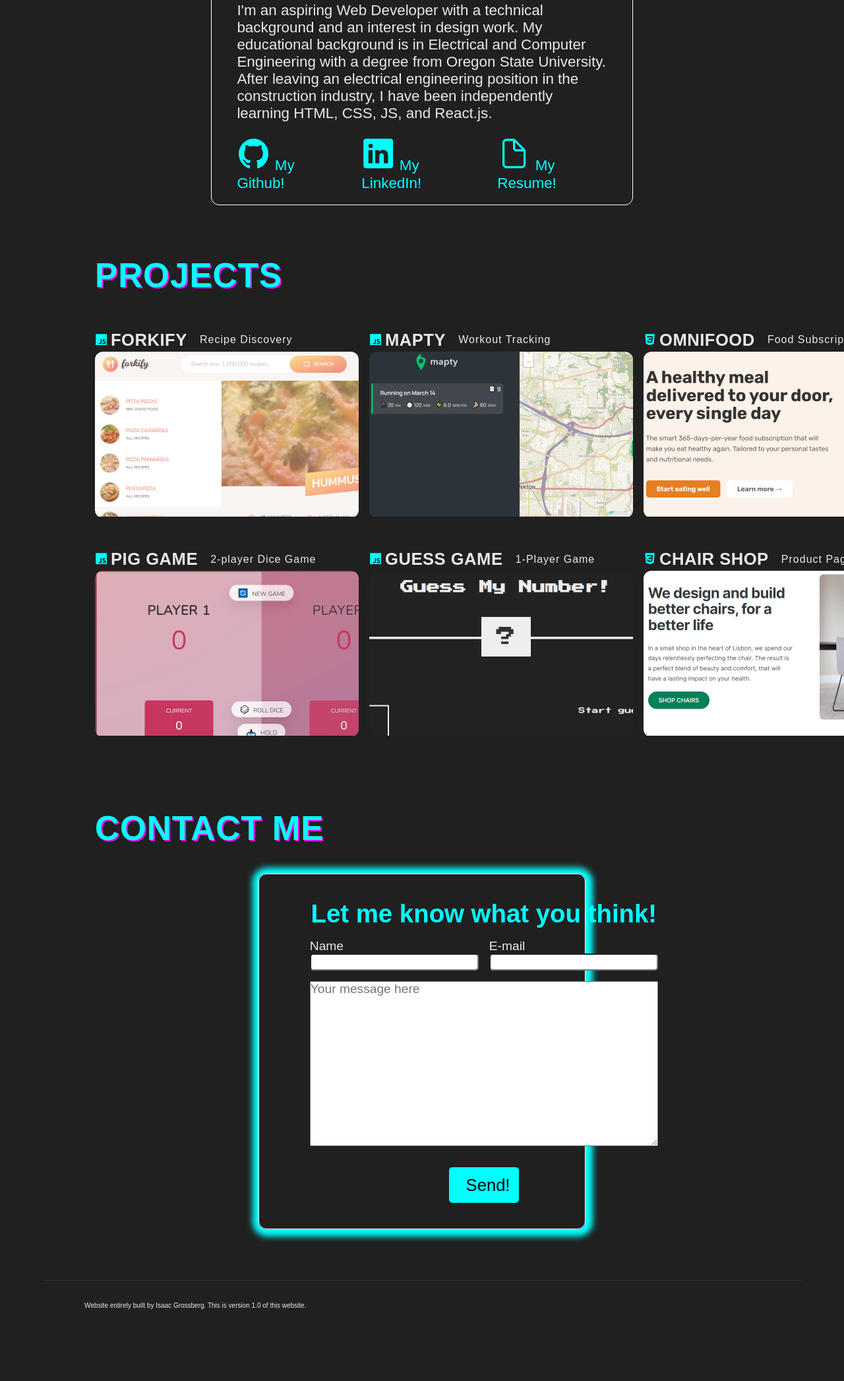
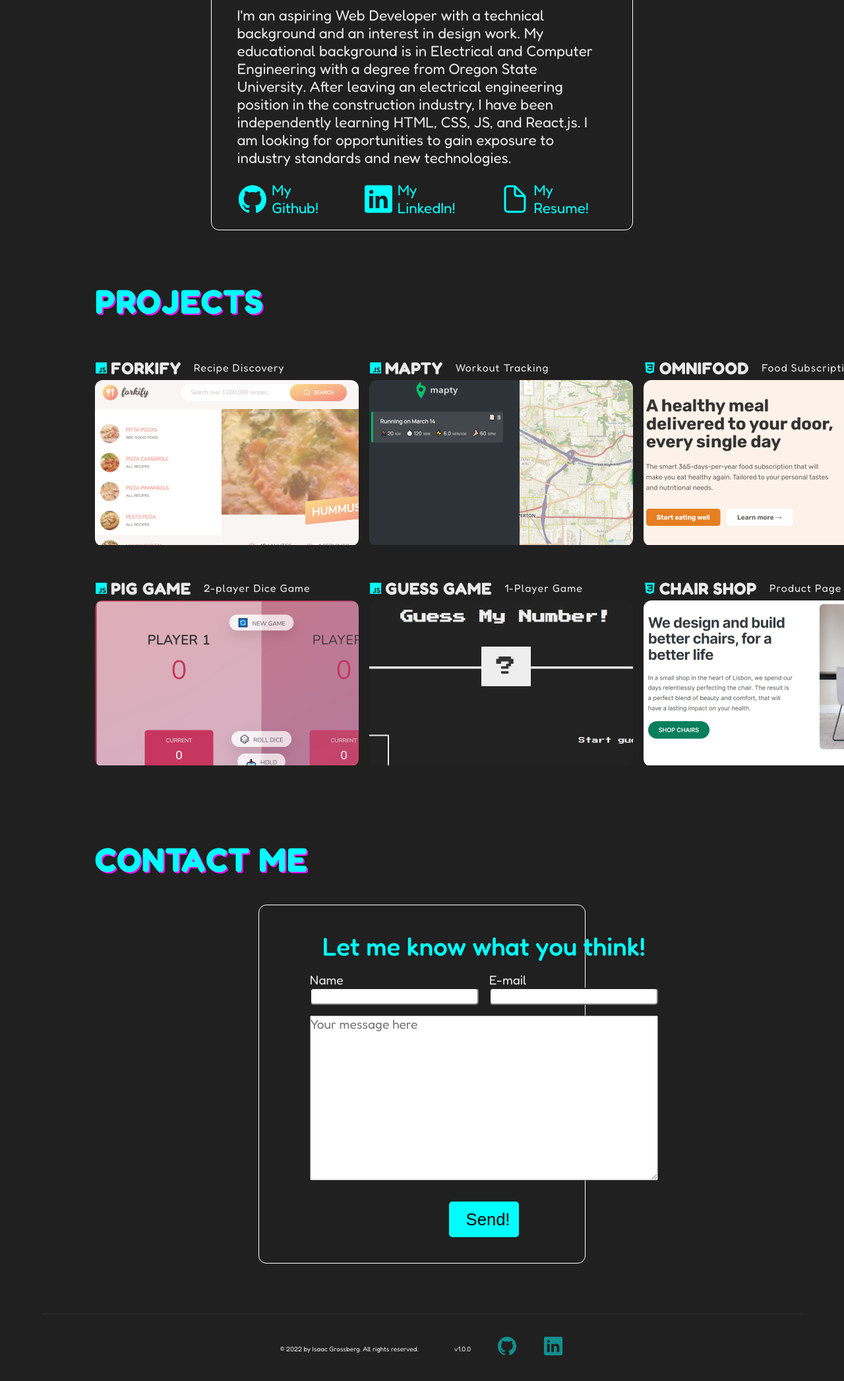
Before and after one commit to igrossberg23/my-website, a plain HTML site: page index.html in a window 1280 px wide. Shown: the part 375-2468 px from the top of the page at 66% size. Before the commit the page ends 2391 px from the top, so only its background shows below. Drawn offline with nearby package versions, Linux system fonts and the light colour scheme.

Commit message:
Added resume + more tweaks

```diff
--- a/index.html
+++ b/index.html
@@ -19,6 +19,14 @@
       src="https://unpkg.com/ionicons@5.5.2/dist/ionicons/ionicons.js"
     ></script>
 
+    <!-- Google Fonts -->
+    <link rel="preconnect" href="https://fonts.googleapis.com" />
+    <link rel="preconnect" href="https://fonts.gstatic.com" crossorigin />
+    <link
+      href="https://fonts.googleapis.com/css2?family=Fredoka:wght@400;500;700&display=swap"
+      rel="stylesheet"
+    />
+
     <title>Isaac Grossberg &mdash; Junior Web Developer</title>
   </head>
   <body>
@@ -36,7 +44,6 @@
         <div class="hero--text">Isaac Grossberg</div>
         <p class="hero--subtext">Junior Web Developer</p>
       </div>
-      <div class="hero--image"></div>
     </section>
     <section class="card section--about">
       <h2 class="about--title">About Me</h2>
@@ -45,16 +52,26 @@
         interest in design work. My educational background is in Electrical and
         Computer Engineering with a degree from Oregon State University. After
         leaving an electrical engineering position in the construction industry,
-        I have been independently learning HTML, CSS, JS, and React.js.
+        I have been independently learning HTML, CSS, JS, and React.js. I am
+        looking for opportunities to gain exposure to industry standards and new
+        technologies.
       </p>
       <div class="about--links">
-        <a href="https://github.com/igrossberg23" target="_blank"
+        <a
+          class="about--link"
+          href="https://github.com/igrossberg23"
+          target="_blank"
           ><ion-icon name="logo-github"></ion-icon> My Github!</a
         >
-        <a href="https://www.linkedin.com/in/isaac-grossberg/" target="_blank"
+        <a
+          class="about--link"
+          href="https://www.linkedin.com/in/isaac-grossberg/"
+          target="_blank"
           ><ion-icon name="logo-linkedin"></ion-icon> My LinkedIn!</a
         >
-        <a href="#"><ion-icon name="document-outline"></ion-icon> My Resume!</a>
+        <a class="about--link" href="resume.html"
+          ><ion-icon name="document-outline"></ion-icon> My Resume!</a
+        >
       </div>
     </section>
     <section class="section--projects">
@@ -85,6 +102,7 @@
               <li>Focus on JavaScript</li>
               <li>Utilizes MVC Architecture</li>
               <li>Utlizes Parcel for bundling</li>
+              <li>Mix of OOP & Functional</li>
             </ul>
           </div>
         </div>
@@ -111,9 +129,9 @@
           </a>
           <div class="project--desc-container">
             <ul class="project--desc">
-              <li>Course project</li>
+              <li>Course project (+additions)</li>
               <li>Focus on JavaScript</li>
-              <li>Object Oriented Programming</li>
+              <li>OOP</li>
               <li>Utilizes Leaflet API</li>
             </ul>
           </div>
@@ -172,7 +190,9 @@
           <div class="project--desc-container">
             <ul class="project--desc">
               <li>Course project</li>
-              <li>Focus on HTML/CSS</li>
+              <li>Focus on Javascript</li>
+              <li>Log in with user credentials:</li>
+              <li>user: js pass: 1111</li>
             </ul>
           </div>
         </div>
@@ -295,15 +315,18 @@
       </form>
     </section>
     <section class="section--footer">
-      <div class="footer--copyright"></div>
-      <p class="version-notes">
-        Website entirely built by Isaac Grossberg. This is version 1.0 of this
-        website.
-      </p>
-      <ul class="footer--links">
-        <li class="footer--link"></li>
-        <li class="footer--link"></li>
-      </ul>
+      <div class="copyright"></div>
+      <p class="version-notes">v1.0.0</p>
+      <div class="footer--link">
+        <a href="https://github.com/igrossberg23" target="_blank"
+          ><ion-icon name="logo-github"></ion-icon
+        ></a>
+      </div>
+      <div class="footer--link">
+        <a href="https://www.linkedin.com/in/isaac-grossberg/" target="_blank"
+          ><ion-icon name="logo-linkedin"></ion-icon
+        ></a>
+      </div>
     </section>
   </body>
 </html>
--- /dev/null
+++ b/resume.css
@@ -0,0 +1,72 @@
+:root {
+  --background-color: #202020;
+  --background-color-light: #303030;
+  --primary-color: #00ffff;
+  --secondary-color: #ff00ff;
+
+  --primary-color-op50: #00ffff80;
+  --secondary-color-op50: #ff00ff80;
+}
+
+* {
+  margin: 0;
+  padding: 0;
+  box-sizing: border-box;
+}
+
+body {
+  font-family: consolas, sans-serif;
+  font-size: 62.5%;
+  background-color: var(--background-color);
+  color: #e9e9e9;
+}
+
+.container {
+  width: 60%;
+  margin: 0 auto;
+  display: flex;
+  flex-direction: column;
+  /* justify-content: center; */
+  /* align-items: center; */
+  padding: 4.8rem;
+}
+
+.main-header {
+  font-size: 3.2rem;
+  margin-bottom: 2rem;
+  color: var(--primary-color);
+  text-shadow: 2px 2px var(--secondary-color);
+}
+
+.resume-view {
+  justify-self: center;
+  align-self: center;
+}
+
+.secondary-header {
+  font-size: 3.2rem;
+  color: var(--primary-color);
+  text-shadow: 2px 2px var(--secondary-color);
+  margin-bottom: 2rem;
+}
+
+.return-link {
+  font-size: 2.4rem;
+  align-self: center;
+  color: var(--background-color);
+  padding: 1.6rem 3.2rem;
+  border-radius: 12px;
+}
+
+.return-link:link,
+.return-link:visited {
+  text-decoration: none;
+  background-color: var(--primary-color);
+}
+
+.return-link:hover,
+.return-link:active {
+  background-color: var(--secondary-color);
+  box-shadow: 0 5px 2px 5px var(--background-color-light);
+  transform: translateY(-5%);
+}
--- a/script.js
+++ b/script.js
@@ -0,0 +1,12 @@
+"use strict";
+
+const copyrightEl = document.querySelector(".copyright");
+
+function generateCopyright() {
+  const date = new Date();
+  const year = date.getFullYear();
+
+  const copyrightMessage = `\&copy; ${year} by Isaac Grossberg. All rights reserved.`;
+  copyrightEl.innerHTML = copyrightMessage;
+}
+generateCopyright();
--- a/style.css
+++ b/style.css
@@ -14,7 +14,7 @@
 }
 
 body {
-  font-family: sans-serif;
+  font-family: "Fredoka", sans-serif;
   font-size: 62.5%;
   background-color: var(--background-color);
   color: #e9e9e9;
@@ -40,10 +40,6 @@ body {
   justify-content: center;
   align-items: center;
   margin-bottom: 4.8rem;
-}
-
-.hero--image {
-  background-size: contain;
 }
 
 .hero--text {
@@ -98,7 +94,7 @@ body {
 
 .about--title {
   text-transform: uppercase;
-  font-size: 1.8rem;
+  font-size: 2rem;
   color: var(--primary-color);
   text-shadow: 2px 2px var(--secondary-color);
   margin-bottom: 1rem;
@@ -132,6 +128,12 @@ body {
 
 .about--links ion-icon {
   font-size: 3.2rem;
+}
+
+.about--link {
+  display: flex;
+  align-items: center;
+  gap: 0.3rem;
 }
 
 /*************************************/
@@ -271,7 +273,7 @@ body {
   grid-template-columns: 1fr 1fr;
   gap: 1rem;
   font-size: 1.2rem;
-  box-shadow: 1px 1px 10px 10px var(--primary-color);
+  /* box-shadow: 1px 1px 10px 10px var(--primary-color); */
 }
 
 .contact--title {
@@ -280,6 +282,7 @@ body {
   font-size: 2.4rem;
   grid-column: span 2;
   color: var(--primary-color);
+  font-weight: 500;
   /* text-shadow: 1px 1px var(--secondary-color); */
 }
 
@@ -315,6 +318,15 @@ body {
   cursor: pointer;
 }
 
+.contact--button:hover {
+  background-color: var(--secondary-color);
+}
+
+.g-recaptcha {
+  grid-column: span 2;
+  margin: 0 auto;
+}
+
 /*************************************/
 /* Footer Section                    */
 /*************************************/
@@ -324,8 +336,30 @@ body {
   border-top: 1px solid #303030;
   margin: 0 auto;
   padding: 2rem 4rem;
+  display: flex;
+  align-items: center;
+  justify-content: center;
+  gap: 2.4rem;
 }
 
-.footer--links {
-  list-style: none;
+.footer--link {
+  display: inline-block;
+  font-size: 2rem;
 }
+
+.footer--link a:link,
+.footer--link a:visited {
+  color: var(--primary-color-op50);
+}
+
+.footer--link a:hover,
+.footer--link a:active {
+  color: var(--secondary-color-op50);
+}
+
+.version-notes {
+  margin-left: 1rem;
+  display: inline-block;
+  /* border: 1px solid white; */
+  align-self: center;
+}
```
Also changed, not shown: resume.html (added, +24 -0 lines), 1 other file.
